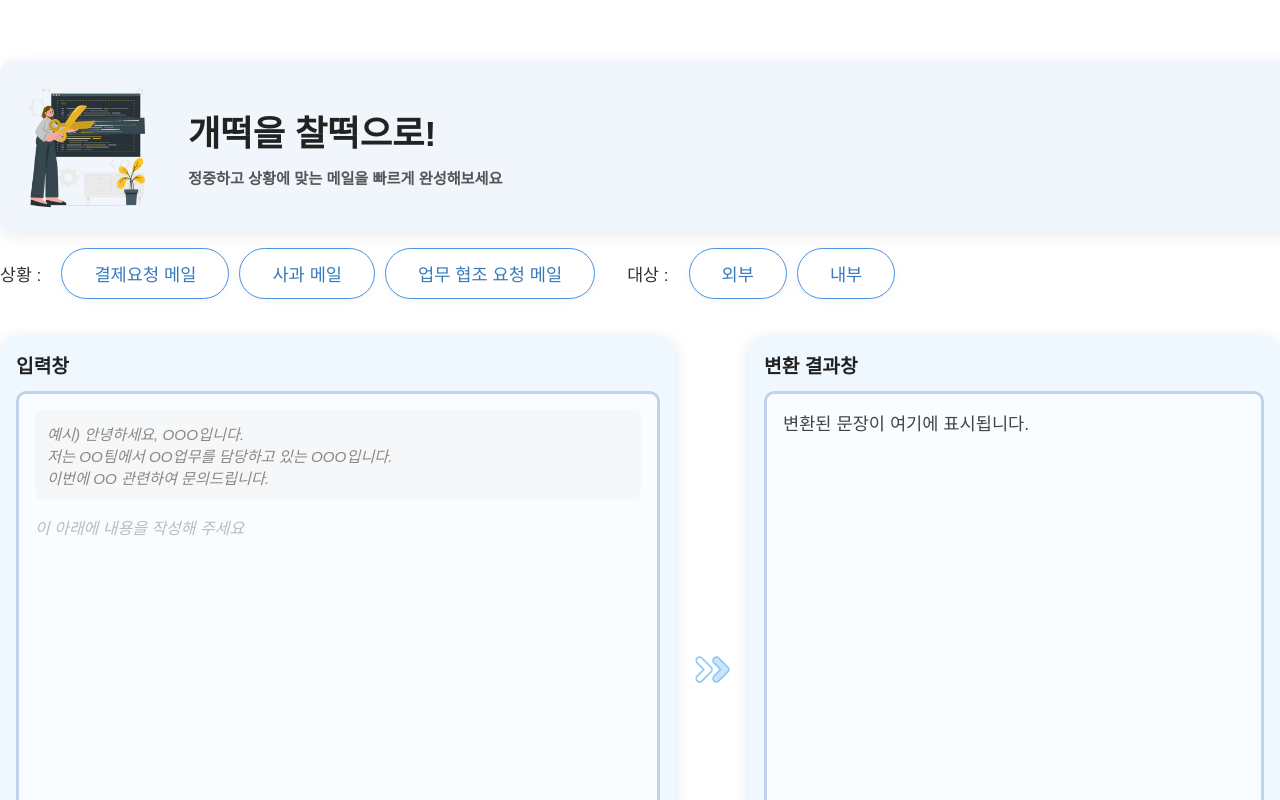
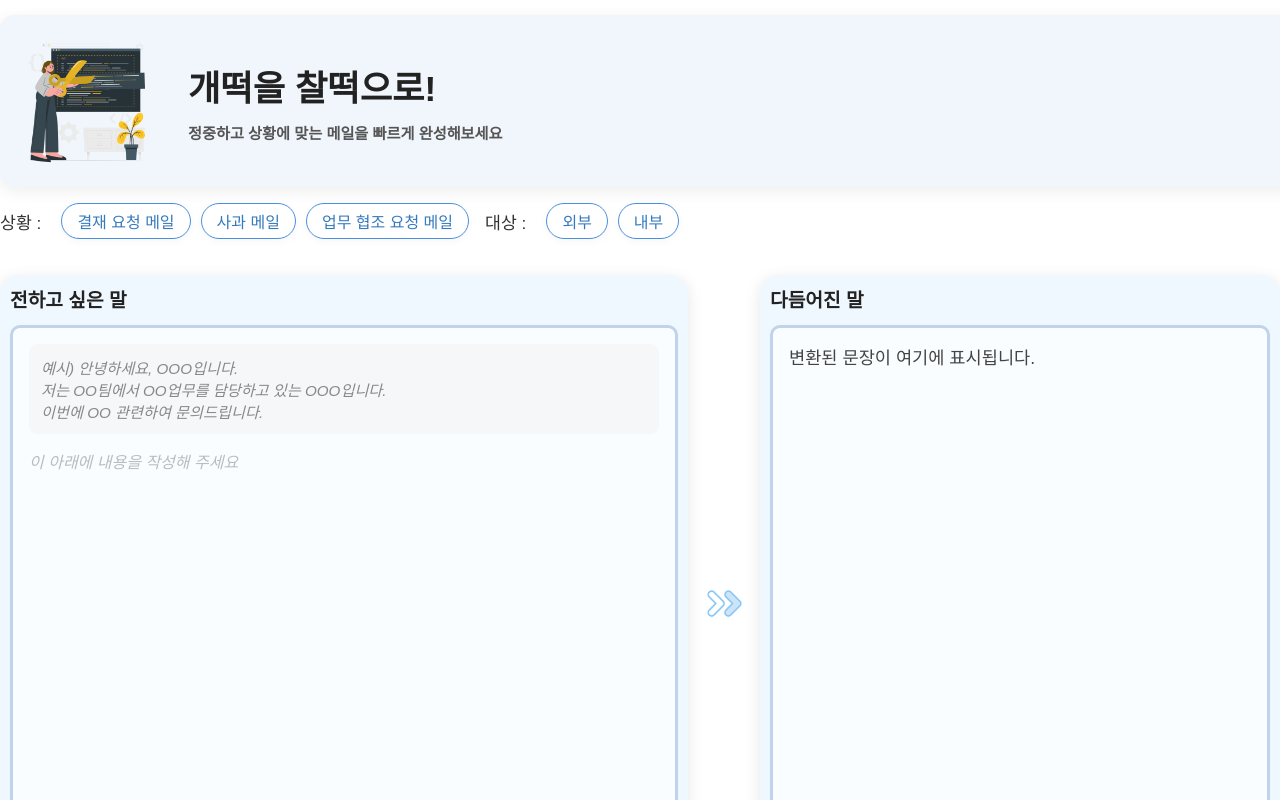
Before and after one commit to kim5303123/Mini4joProjApi, a React (Create React App) app in the folder frontend/: page / in a window 1280 px wide. Shown: the top 800 px of the page. Built offline with nearby package versions, Linux system fonts and the light colour scheme.

Commit message:
[예진] 세부 수정 중 3

```diff
--- a/frontend/src/App.jsx
+++ b/frontend/src/App.jsx
@@ -6,7 +6,7 @@ function App() {
   const [outputText, setOutputText] = useState('');
   const [selectedSituation, setSelectedSituation] = useState('');
   const [selectedTarget, setSelectedTarget] = useState('');
-  const formats = ['결제요청 메일', '사과 메일', '업무 협조 요청 메일'];
+  const formats = ['결재 요청 메일', '사과 메일', '업무 협조 요청 메일'];
   const to = ['외부', '내부']
 
   const handleConvert = () => {
@@ -17,8 +17,8 @@ function App() {
 
   const getTemplate = (situation) => {
     switch (situation) {
-      case '결제요청 메일':
-        return `예시) 안녕하세요, OOO입니다.\n이번 달 OO비용에 대한 결제를 요청드립니다.\n확인 부탁드립니다.`;
+      case '결재요청 메일':
+        return `예시) 안녕하세요, OOO입니다.\n이번 달 OO비용에 대한 결재를 요청드립니다.\n확인 부탁드립니다.`;
       case '사과 메일':
         return `예시) 안녕하세요, OOO입니다.\n이번 일에 대해 불편을 드려 정말 죄송합니다.\n다시는 같은 일이 발생하지 않도록 주의하겠습니다.`;
       case '업무 협조 요청 메일':
@@ -82,7 +82,7 @@ function App() {
 
       <main className="content-flex">
         <div className="box left-box">
-          <h2>입력창</h2>
+          <h2>전하고 싶은 말</h2>
           <div className="input-area-wrapper">
             <div className="textarea-wrapper">
               <div className="template-preview">
@@ -107,7 +107,7 @@ function App() {
         </div>
 
         <div className="box right-box">
-          <h2>변환 결과창</h2>
+          <h2>다듬어진 말</h2>
           <div className="result-area">
             {outputText || '변환된 문장이 여기에 표시됩니다.'}
           </div>
--- a/frontend/src/styles/App.css
+++ b/frontend/src/styles/App.css
@@ -1,7 +1,6 @@
 body {
   margin: 0;
   padding: 0;
-  /* background: #051a2b; */
   min-height: 100vh;
   font-family: 'Noto Sans KR', sans-serif;
   overflow: hidden;
@@ -11,7 +10,7 @@ body {
 .main-wrapper {
   max-width: 1400px;
   margin: 0 auto;
-  padding: 60px 0 32px 0;
+  padding: 15px 0 20px 0;
   min-height: 100vh;
   display: flex;
   flex-direction: column;
@@ -19,7 +18,7 @@ body {
 }
 
 .page-title {
-  font-size: 1.8rem;
+  font-size: 1.5rem;
   font-weight: 700;
   text-align: center;
   color: #222;
@@ -43,7 +42,6 @@ body {
   width: 100%;
   /* max-width: 1000px; */
   justify-content: flex-start;
-  gap: 32px;
 }
 
 .format-group {
@@ -61,8 +59,8 @@ body {
 }
 
 .format-btn {
-  font-size: 1.1rem;
-  padding: 12px 32px;
+  font-size: 1rem;
+  padding: 5px 15px;
   border-radius: 999px;
   border: 1.5px solid #4a90e2;
   background: #fff;
@@ -110,7 +108,7 @@ body {
   background: #f0f8ff;
   border-radius: 18px;
   box-shadow: 0 4px 16px rgba(0,0,0,0.10);
-  padding: 16px;
+  padding: 10px;
   min-width: 500px;
   min-height: 500px;
   display: flex;
@@ -140,10 +138,10 @@ h2 {
   position: relative;
 }
 
-.example-mail {
+/* .example-mail {
   margin: 0;
   padding: 0;
-}
+} */
 
 .example-mail h3 {
   display: none;
```
